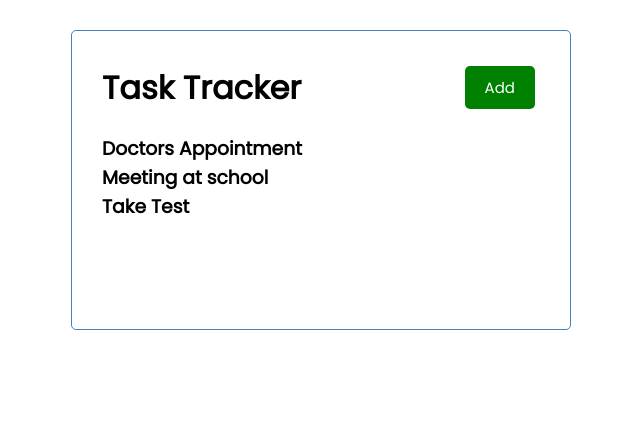
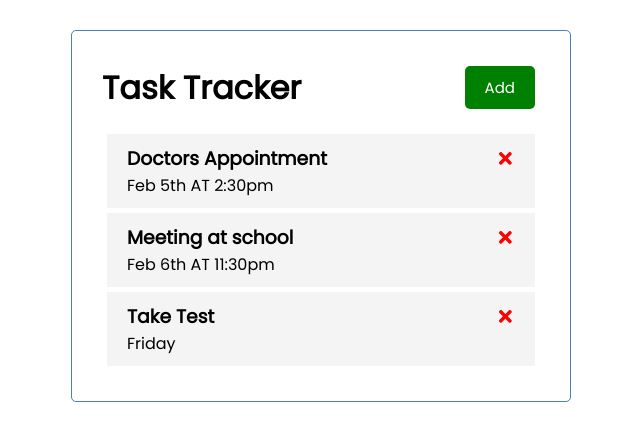
Before and after one commit to Isaac7app/task-reminder, a React (Create React App) app: page / in a window 1280 px wide. Shown: the top 440 px of the page, without its empty margins (319-959 px from the left). Built offline with nearby package versions, Linux system fonts and the light colour scheme.

Commit message:
delete function working

```diff
--- a/src/App.js
+++ b/src/App.js
@@ -1,13 +1,41 @@
 import React from "react";
+import { useState } from 'react';
 import Header from "./components/Header";
 import Tasks from "./components/Tasks";
 
 const App = () => {
+  const [tasks, setTasks] = useState([
+    {
+      "id": 1,
+      "text": "Doctors Appointment",
+      "day": "Feb 5th AT 2:30pm",
+      "reminder": false
+    },
+    {
+      "id": 2,
+      "text": "Meeting at school",
+      "day": "Feb 6th AT 11:30pm",
+      "reminder": false
+    },
+    {
+      "text": "Take Test",
+      "day": "Friday",
+      "reminder": true,
+      "id": 3
+    }
+  ]
+)
+
+// Delete Task
+const deleteTask = (id) =>{
+  setTasks(tasks.filter((task) => task.id !== id))
+}
 
   return (
       <div className='container'>
        <Header />
-       <Tasks />
+       <Tasks tasks={tasks}
+       onDelete={deleteTask} />
       </div>
   )
 }
--- /dev/null
+++ b/src/components/Task.js
@@ -0,0 +1,20 @@
+import React from 'react';
+import { FaTimes } from 'react-icons/fa';
+
+const Task = ({ task, onDelete }) => {
+  return (
+    <div className='task'>
+        <h3>{task.text}
+        <FaTimes
+        style={{ color:'red',
+        cursor:'pointer'}}
+        onClick={() => onDelete(task.id)}
+         />
+        </h3>
+        <p>{task.day}</p>
+
+    </div>
+  )
+}
+
+export default Task
--- a/src/components/Tasks.js
+++ b/src/components/Tasks.js
@@ -1,32 +1,12 @@
 import React from 'react';
-import { useState } from 'react';
+import Task from './Task';
 
-const Tasks  = () => {
-    const [tasks, setTasks] = useState([
-        {
-          "id": 1,
-          "text": "Doctors Appointment",
-          "day": "Feb 5th AT 2:30pm",
-          "reminder": false
-        },
-        {
-          "id": 2,
-          "text": "Meeting at school",
-          "day": "Feb 6th AT 11:30pm",
-          "reminder": false
-        },
-        {
-          "text": "Take Test",
-          "day": "Friday",
-          "reminder": true,
-          "id": 3
-        }
-      ]
-    )
+const Tasks  = ({ tasks, onDelete }) => {
   return (
     <>
     {tasks.map((task) => (
-    <h3 key={task.id}>{task.text}</h3>
+    <Task key={task.id} task={task}
+    onDelete={onDelete}/>
     ))}
     </>
   )
```
